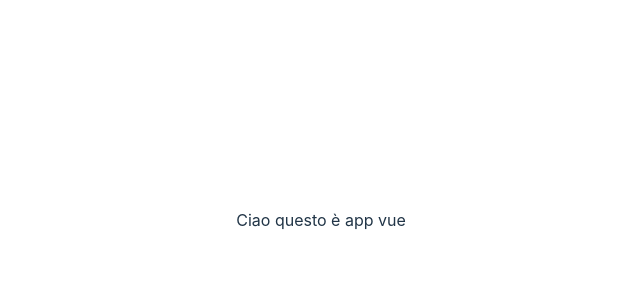
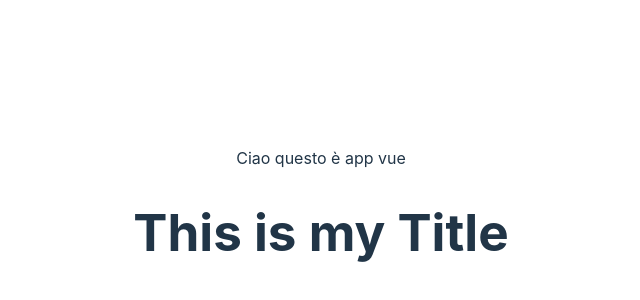
Before and after one commit to EmanuelaPau/vite-hello-world, a Vue app in the folder vite-project/: page / in a window 1280 px wide. Shown: the part 180-480 px from the top of the page, without its empty margins (319-959 px from the left). Built offline with nearby package versions, Linux system fonts and the light colour scheme.

Commit message:
Add title

```diff
--- a/vite-project/src/App.vue
+++ b/vite-project/src/App.vue
@@ -1,12 +1,25 @@
 <template>
   <div>
     Ciao questo è app vue
+    <Title></Title>
   </div>
 </template>
 
 <script>
+import Title from './components/AppTitle.vue';
+
 export default {
+  components: {
+    Title,
+  },
+  data() {
+    return {
 
+    }
+  },
+  methods() {
+
+  },
 }
 </script>
 
```
